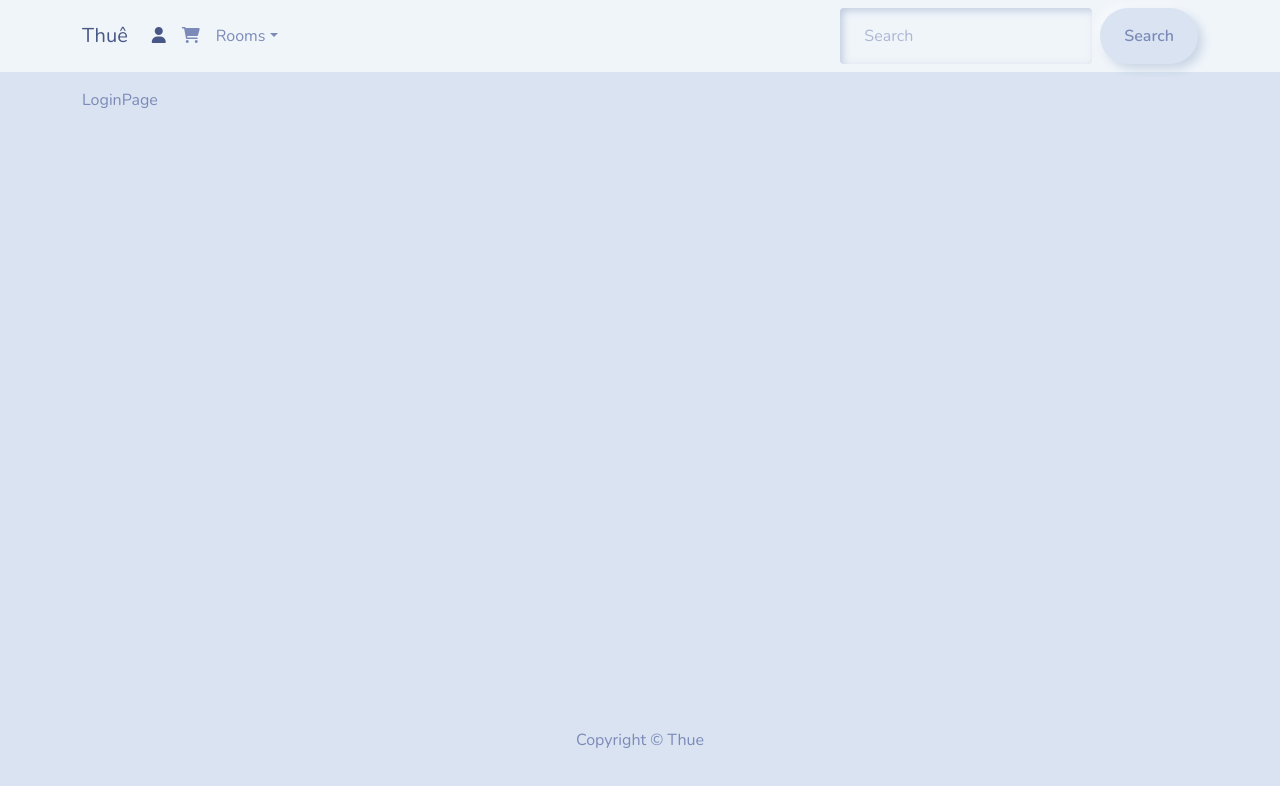
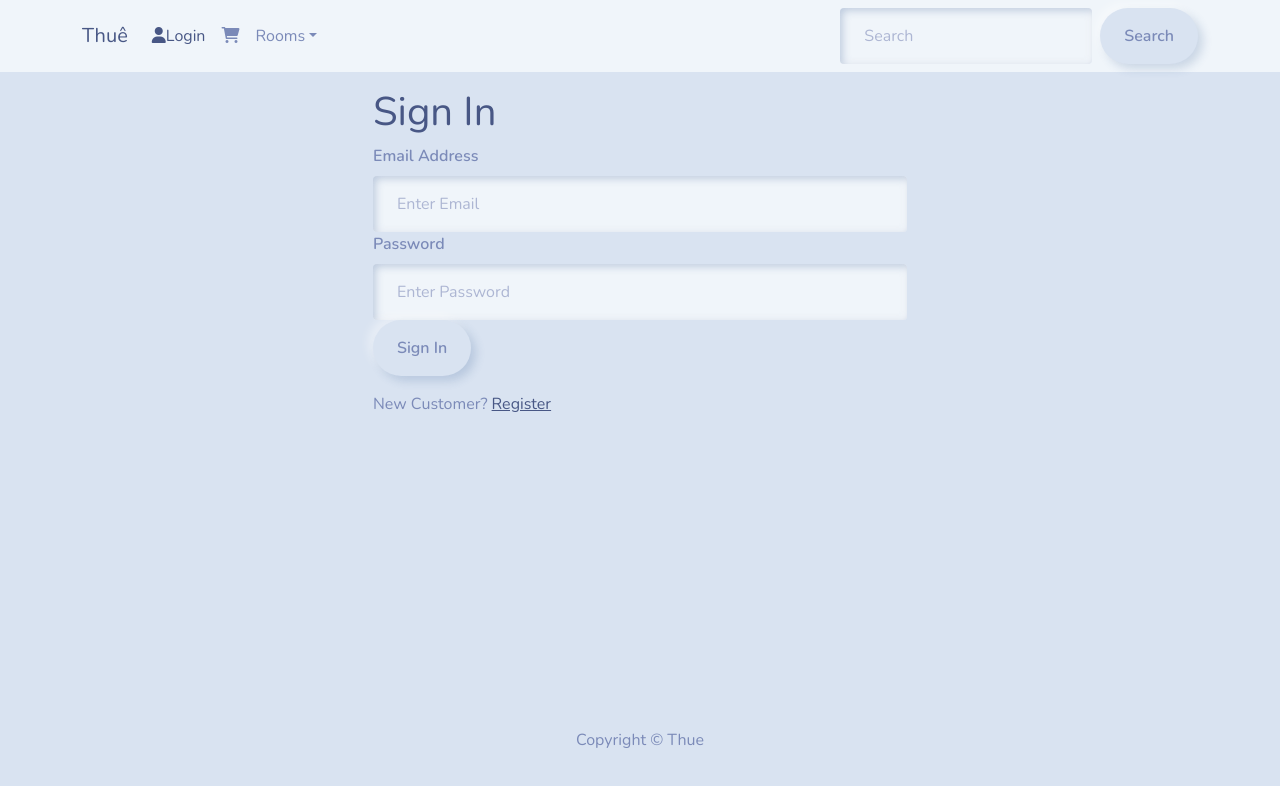
Before and after one commit to hongb918/thue-frontend, a React (Create React App) app: page /login in a window 1280 px wide. Shown: the top 786 px of the page. Built offline with nearby package versions, Linux system fonts and the light colour scheme.

Commit message:
in progress register page

```diff
--- a/src/App.js
+++ b/src/App.js
@@ -17,10 +17,10 @@
         <Container>
           <Routes>
             <Route exact path='/' element={<HomePage />} />
+            <Route exact path='/login' element={< LoginPage />} />
+            <Route exact path='/cart' element={< CartPage />} />
             <Route exact path='/products/:id' element={< ProductPage />} />
-            <Route exact path='/cart' element={< CartPage />} />
             <Route exact path='/cart/:productId' element={< CartPage />} />
-            <Route exact path='/login' element={< LoginPage />} />
           </Routes>
         </Container>
       </main>
--- a/src/Store.js
+++ b/src/Store.js
@@ -4,19 +4,25 @@
 // import { configureStore } from '@reduxjs/toolkit'
 import { productListReducers, productDetailReducers } from './reducers/productReducers'
 import { cartReducer } from './reducers/cartReducers'
+import { userLoginReducer, userRegisterReducer } from './reducers/userReducers'
 
 const reducer = combineReducers({
     productList: productListReducers,
     productDetails: productDetailReducers,
     cart: cartReducer,
+    userLogin:userLoginReducer,
+    userRegister:userRegisterReducer,
 })
 
 const cartItemsFromStorage = localStorage.getItem('cartItems') ?
     JSON.parse(localStorage.getItem('cartItems')) : []
 
+const userInfoFromStorage = localStorage.getItem('userInfo') ?
+    JSON.parse(localStorage.getItem('userInfo')) : null
 
 const initialState = {
-    cart: { cartItems: cartItemsFromStorage}
+    cart: {cartItems: cartItemsFromStorage},
+    userLogin: { userInfo: userInfoFromStorage }
 }
 
 const middleware = [thunk]
--- /dev/null
+++ b/src/actions/userActions.js
@@ -0,0 +1,93 @@
+import axios from 'axios'
+import {
+    USER_LOGIN_REQUEST,
+    USER_LOGIN_SUCCESS,
+    USER_LOGIN_FAIL,
+
+    USER_LOGOUT,
+
+    USER_REGISTER_REQUEST,
+    USER_REGISTER_SUCCESS,
+    USER_REGISTER_FAIL,
+} from '../constants/userConstants'
+
+export const login = (email, password) => async (dispatch) => {
+    try {
+        dispatch({
+            type: USER_LOGIN_REQUEST
+        })
+
+        const config = {
+            headers: {
+                'Content-type': 'application/json'
+            }
+        }
+
+        const { data } = await axios.post(
+            'http://localhost:8000/api/users/login/',
+            { 'username': email, 'password': password },
+            config
+        )
+
+        dispatch({
+            type: USER_LOGIN_SUCCESS,
+            payload: data
+        })
+
+        localStorage.setItem('userInfo', JSON.stringify(data))
+
+    } catch (error) {
+        dispatch({
+            type: USER_LOGIN_FAIL,
+            payload: error.response && error.response.data.detail
+                ? error.response.data.detail
+                : error.message,
+        })
+    }
+}
+
+
+export const logout = () => (dispatch) => {
+    localStorage.removeItem('userInfo')
+    dispatch({ type: USER_LOGOUT })
+}
+
+export const register = (name, email, password) => async (dispatch) => {
+    try {
+        dispatch({
+            type: USER_REGISTER_REQUEST
+        })
+
+        const config = {
+            headers: {
+                'Content-type': 'application/json'
+            }
+        }
+
+        const { data } = await axios.post(
+            'http://localhost:8000/api/users/register/',
+            { 'name': name, 'email': email, 'password': password },
+            config
+        )
+
+        dispatch({
+            type: USER_REGISTER_SUCCESS,
+            payload: data
+        })
+
+        dispatch({
+            type: USER_LOGIN_SUCCESS,
+            payload: data
+        })
+
+        localStorage.setItem('userInfo', JSON.stringify(data))
+
+    } catch (error) {
+        dispatch({
+            type: USER_REGISTER_FAIL,
+            payload: error.response && error.response.data.detail
+                ? error.response.data.detail
+                : error.message,
+        })
+    }
+}
--- /dev/null
+++ b/src/components/FormContainer.js
@@ -0,0 +1,16 @@
+import React from 'react'
+import { Container, Row, Col } from 'react-bootstrap'
+
+function FormContainer({ children }) {
+    return (
+        <Container>
+            <Row className="justify-content-md-center">
+                <Col xs={12} md={6}>
+                    {children}
+                </Col>
+            </Row>
+        </Container>
+    )
+}
+
+export default FormContainer
--- a/src/components/Header.js
+++ b/src/components/Header.js
@@ -1,12 +1,24 @@
 import React from 'react';
+import {useDispatch, useSelector} from 'react-redux'
 import Container from 'react-bootstrap/Container';
 import Nav from 'react-bootstrap/Nav';
 import Navbar from 'react-bootstrap/Navbar';
 import NavDropdown from 'react-bootstrap/NavDropdown';
+import { LinkContainer } from 'react-router-bootstrap'
+import { logout } from '../actions/userActions'
 
-import { LinkContainer } from 'react-router-bootstrap'
 
 function Header() {
+    const dispatch = useDispatch()
+
+    const userLogin = useSelector(state => state.userLogin)
+    const { userInfo } = userLogin
+
+    const logoutHandler = () => {
+        dispatch(logout())
+        // console.log('logout')
+    }
+
     return (
         <header>
             <Navbar bg="light" expand="lg">
@@ -17,12 +29,25 @@
                     <Navbar.Toggle aria-controls="basic-navbar-nav" />
                     <Navbar.Collapse id="basic-navbar-nav">
                         <Nav className="me-auto">
-                            <LinkContainer to='/login'>
-                                <Nav.Link><i className='fas fa fa-user animated faa-slow'></i></Nav.Link>
-                            </LinkContainer>
+                            {userInfo ? (
+                                <NavDropdown title={userInfo.name} id='username'>
+                                    <LinkContainer to='/profile'>
+                                        <NavDropdown.Item>Profile</NavDropdown.Item>
+                                    </LinkContainer>
+
+                                    <NavDropdown.Item onClick={logoutHandler}>Logout</NavDropdown.Item>
+
+                                </NavDropdown>
+                            ) : (
+                                <LinkContainer to='/login'>
+                                    <Nav.Link><i className="fas fa-user"></i>Login</Nav.Link>
+                                </LinkContainer>
+                            )}
+
                             <LinkContainer to='/cart'>
                                 <Nav.Link><i className='fas fa-shopping-cart'></i></Nav.Link>
                             </LinkContainer>
+                            <br />
                             <NavDropdown title="Rooms" id="basic-nav-dropdown">
                                 <NavDropdown.Item href="#action/3.1">Action</NavDropdown.Item>
                                 <NavDropdown.Item href="#action/3.2">
--- /dev/null
+++ b/src/constants/userConstants.js
@@ -0,0 +1,9 @@
+export const USER_LOGIN_REQUEST = 'USER_LOGIN_REQUEST'
+export const USER_LOGIN_SUCCESS = 'USER_LOGIN_SUCCESS'
+export const USER_LOGIN_FAIL = 'USER_LOGIN_FAIL'
+
+export const USER_LOGOUT = 'USER_LOGOUT'
+
+export const USER_REGISTER_REQUEST = 'USER_REGISTER_REQUEST'
+export const USER_REGISTER_SUCCESS = 'USER_REGISTER_SUCCESS'
+export const USER_REGISTER_FAIL = 'USER_REGISTER_FAIL'
--- a/src/pages/CartPage.js
+++ b/src/pages/CartPage.js
@@ -20,7 +20,7 @@
         if (id.productId) {
             dispatch(addToCart(id.productId, qty))
         }
-    }, [dispatch, id.productId])
+    }, [dispatch, id.productId, qty])
 
     const removeFromCartHandler = (id) => {
         dispatch(removeFromCart(id))
@@ -107,8 +107,6 @@
                             Proceed To Checkout
                         </Button>
                     </ListGroup.Item>
-
-
                 </Card>
             </Col>
         </Row>
--- a/src/pages/LoginPage.js
+++ b/src/pages/LoginPage.js
@@ -1,8 +1,83 @@
-import React from 'react'
+import React, { useState, useEffect } from 'react';
+import { useDispatch, useSelector } from 'react-redux'
+import { Link,  useNavigate, useLocation } from 'react-router-dom';
+import { Form, Button, Row, Col } from 'react-bootstrap'
+import Loader from '../components/Loader'
+import Message from '../components/Message'
+import FormContainer from '../components/FormContainer'
+
+import { login } from '../actions/userActions'
 
 function LoginPage() {
+    const [email, setEmail] = useState('')
+    const [password, setPassword] = useState('')
+
+    const location = useLocation()
+    const dispatch = useDispatch()
+    const navigate = useNavigate()
+
+    const redirect = location.search ? location.search.split('=')[1] : '/'
+
+    const userLogin = useSelector(state => state.userLogin)
+    const { error, loading, userInfo} = userLogin
+
+    useEffect(() => {
+        if (userInfo) {
+            navigate(redirect)
+        }
+    }, [dispatch, userInfo, redirect, navigate] )
+
+
+    const submitHandler = (e) => {
+        e.preventDefault()
+        dispatch(login(email, password))
+        console.log('Submitted', email)
+        console.log('Submitted', password)
+    }
+
+
     return (
-        <div>LoginPage</div>
+        <FormContainer>
+            <h1>Sign In</h1>
+            {error && <Message variant='danger'>{error}</Message>}
+            {loading && <Loader />}
+            <Form onSubmit={submitHandler}>
+
+                <Form.Group controlId='email'>
+                    <Form.Label>Email Address</Form.Label>
+                    <Form.Control
+                        type='email'
+                        placeholder='Enter Email'
+                        value={email}
+                        onChange={(e) => setEmail(e.target.value)}
+                    >
+                    </Form.Control>
+                </Form.Group>
+
+
+                <Form.Group controlId='password'>
+                    <Form.Label>Password</Form.Label>
+                    <Form.Control
+                        type='password'
+                        placeholder='Enter Password'
+                        value={password}
+                        onChange={(e) => setPassword(e.target.value)}
+                    >
+                    </Form.Control>
+                </Form.Group>
+                <Button type='submit' variant='primary'>
+                    Sign In
+                </Button>
+            </Form>
+            <Row className='py-3'>
+                <Col>
+                    New Customer? <Link
+                        to={redirect ? `/register?redirect=${redirect}` : '/register'}>
+                        Register
+                    </Link>
+                </Col>
+            </Row>
+        </FormContainer>
     )
 }
 
--- a/src/pages/ProductPage.js
+++ b/src/pages/ProductPage.js
@@ -25,6 +25,8 @@
             search: `?${createSearchParams(params)}`
         })
     }
+
+
     useEffect(() => {
         dispatch(listProductDetails(productId.id))
     }, [dispatch, productId])
--- /dev/null
+++ b/src/reducers/userReducers.js
@@ -0,0 +1,49 @@
+import {
+    USER_LOGIN_REQUEST,
+    USER_LOGIN_SUCCESS,
+    USER_LOGIN_FAIL,
+
+    USER_LOGOUT,
+
+    USER_REGISTER_REQUEST,
+    USER_REGISTER_SUCCESS,
+    USER_REGISTER_FAIL,
+} from '../constants/userConstants'
+
+export const userLoginReducer = (state = {}, action) => {
+    switch (action.type) {
+        case USER_LOGIN_REQUEST:
+            return { loading: true }
+
+        case USER_LOGIN_SUCCESS:
+            return { loading: false, userInfo: action.payload }
+
+        case USER_LOGIN_FAIL:
+            return { loading: false, error: action.payload }
+
+        case USER_LOGOUT:
+            return {}
+
+        default:
+            return state
+    }
+}
+
+export const userRegisterReducer = (state = {}, action) => {
+    switch (action.type) {
+        case USER_REGISTER_REQUEST:
+            return { loading: true }
+
+        case USER_REGISTER_SUCCESS:
+            return { loading: false, userInfo: action.payload }
+
+        case USER_REGISTER_FAIL:
+            return { loading: false, error: action.payload }
+
+        case USER_LOGOUT:
+            return {}
+
+        default:
+            return state
+    }
+}
```
Also changed, not shown: src/pages/RegisterPage.js (added, +37 -0 lines).
